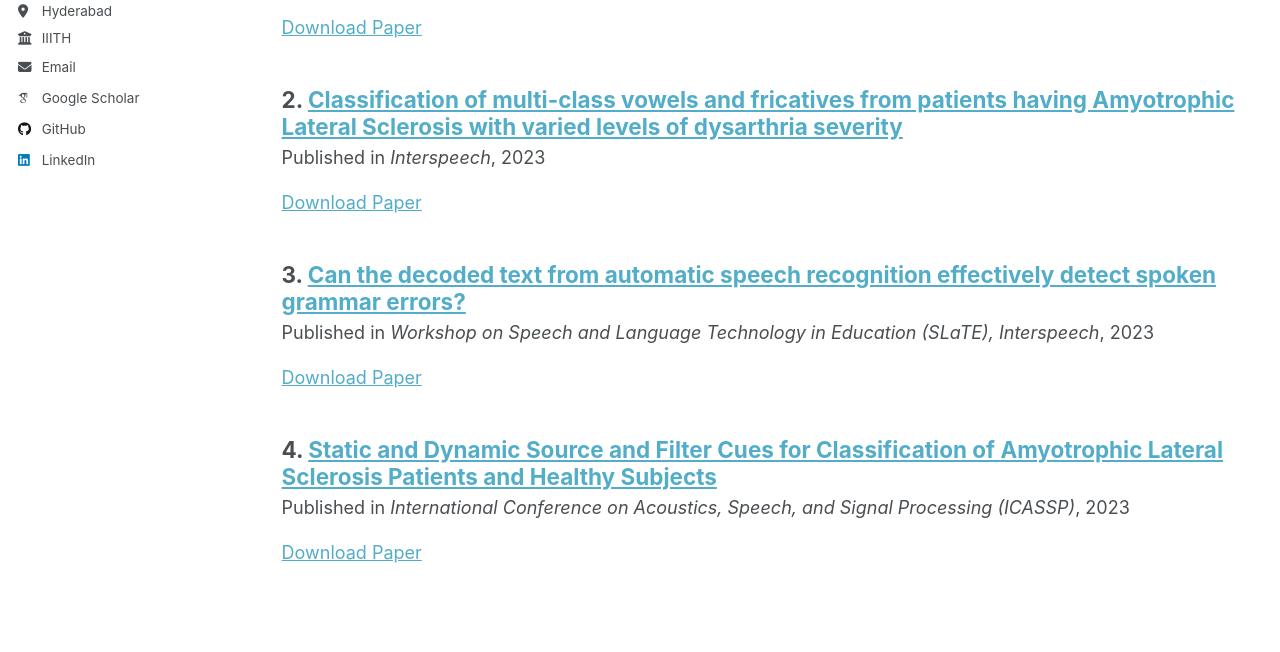
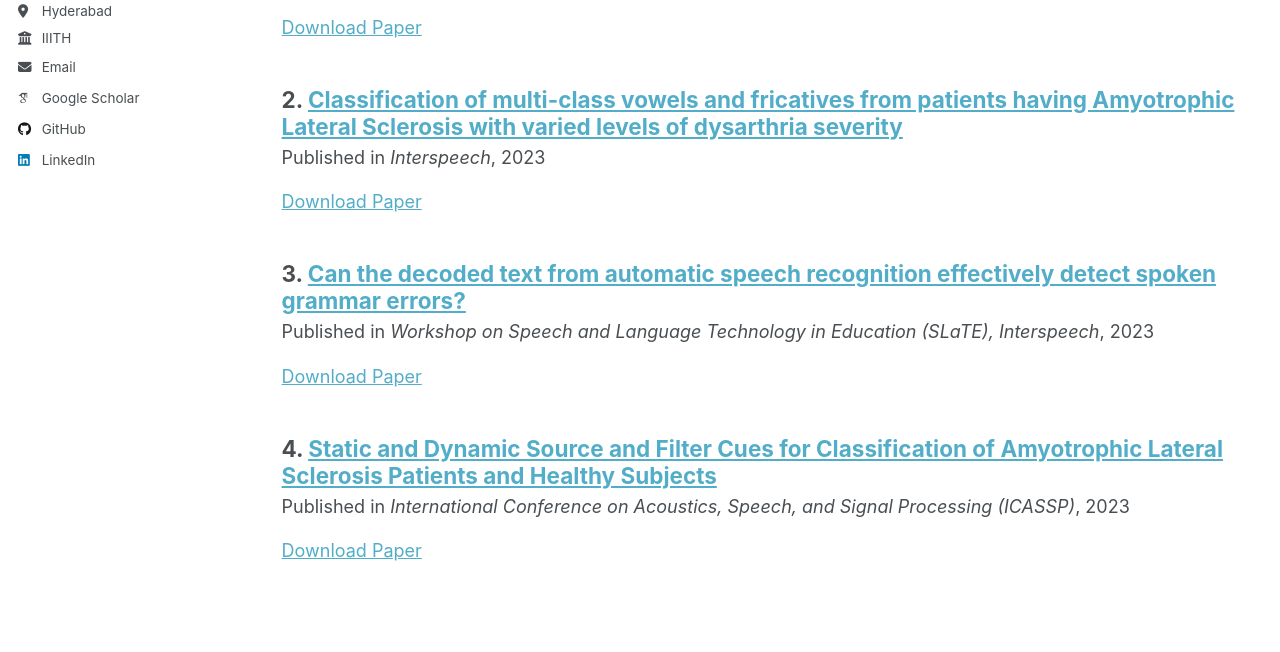
Before and after one commit to cvthirumalakumar/cvthirumalakumar.github.io, a Jekyll site: the page built from _pages/publications.html, in a window 1280 px wide and 1373 px high. Shown: the part 393-1045 px from the top of the window. Built offline with Jekyll 4.4.1, drawn with Linux system fonts in a browser that asks for light colours; some web fonts are replaced.

Commit message:
Update archive-single.html

```diff
--- a/_includes/archive-single.html
+++ b/_includes/archive-single.html
@@ -77,7 +77,7 @@
     {% elsif post.paperurl and post.bibtexurl %}
       <p><a href=" {{ post.paperurl }} ">Download Paper</a> | <a href="{{ post.bibtexurl }}">Download Bibtex</a></p>
     {% elsif post.paperurl %}
-      <p><a href=" {{ post.paperurl }} ">Download Paper</a></p>
+      <p style="margin: 0 0 4px 0;"><a href=" {{ post.paperurl }} ">Download Paper</a></p>
     {% elsif post.slidesurl and post.bibtexurl %}
       <p><a href="{{ post.slidesurl }}">Download Slides</a> | <a href="{{ post.bibtexurl }}">Download Bibtex</a></p>
     {% elsif post.slidesurl %}
```
